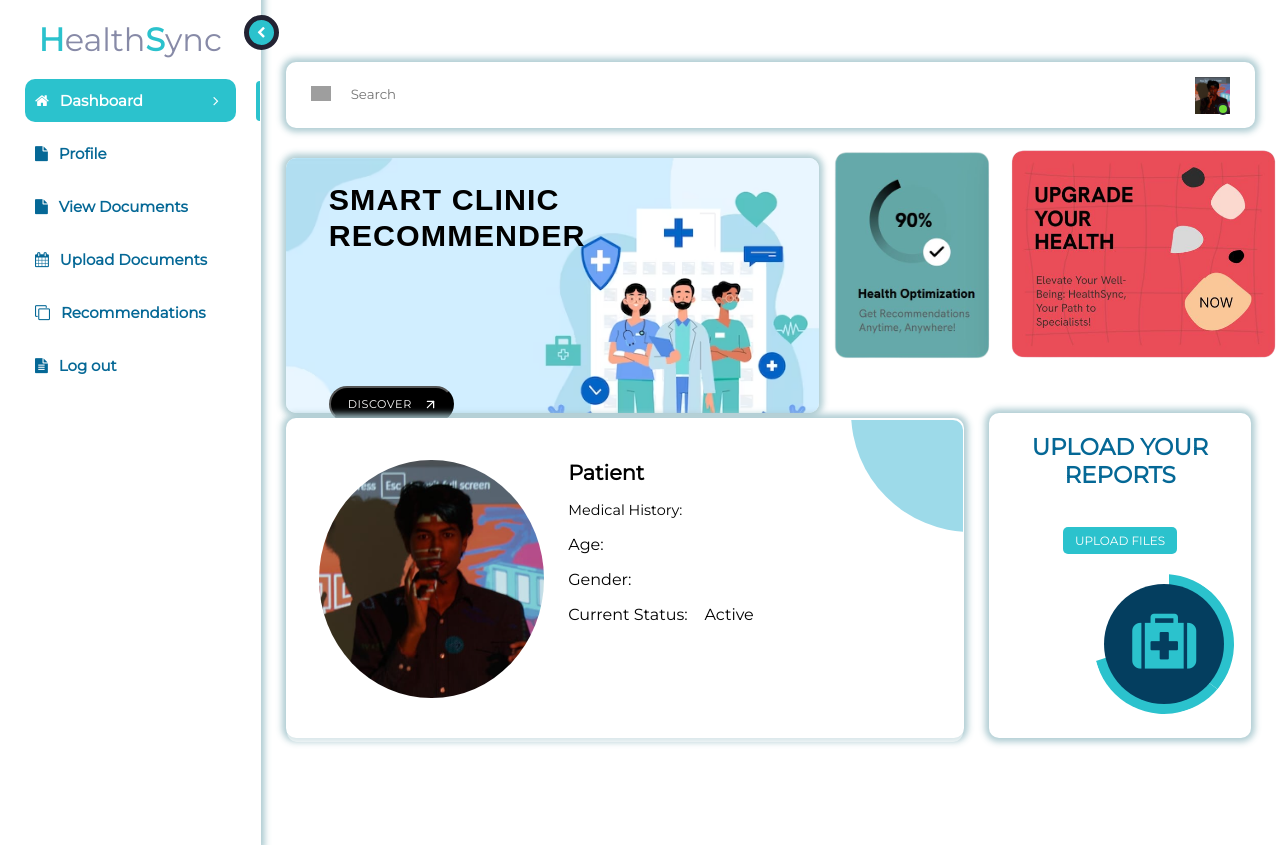
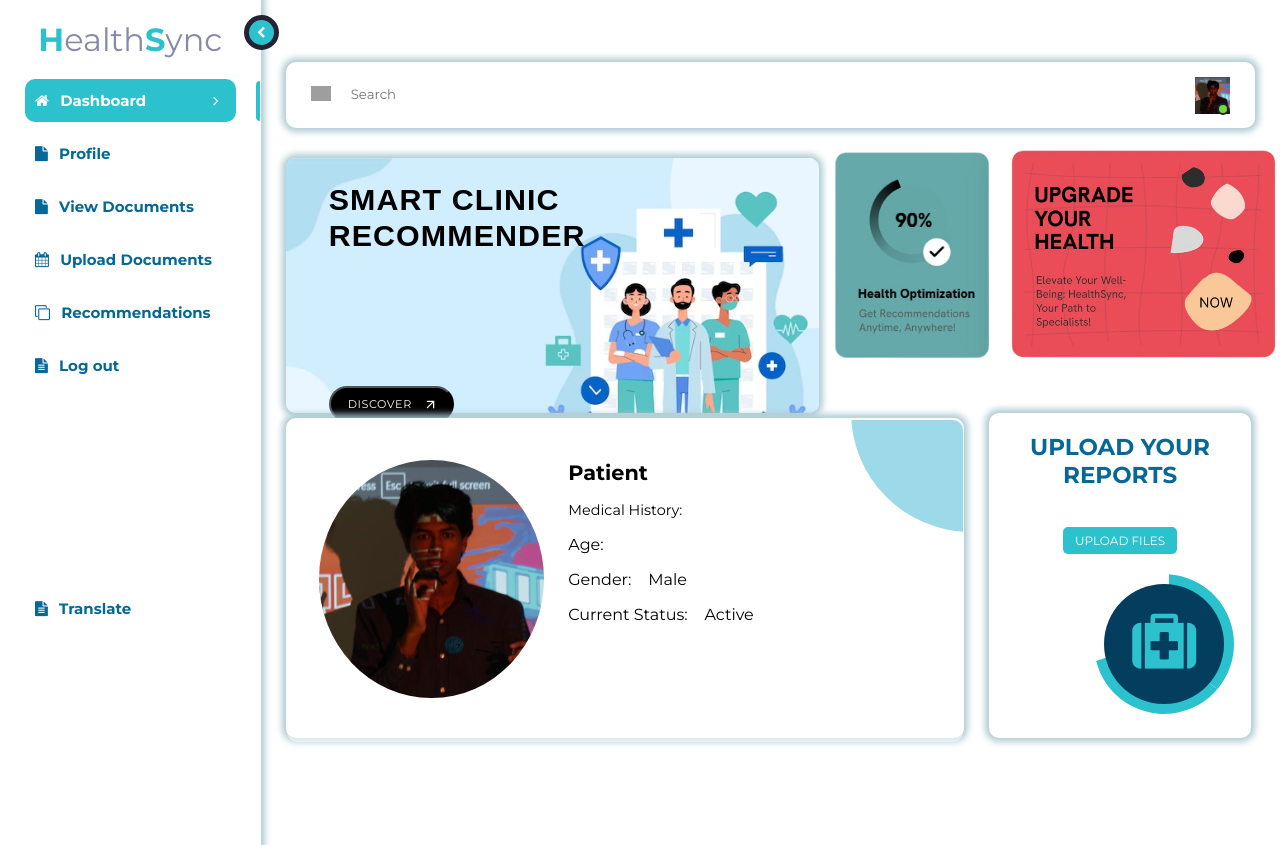
Before and after one commit to aakashrajaraman/HealthSync, a Flask app: template templates/patient_dashboard.html in a window 1280 px wide. Run offline with Flask 2, Linux system fonts and the light colour scheme; the template is opened without the code that fills it, so the values that code supplies are empty; parts of the project's set-up code (start-up, migrations or seed data) failed here and were passed over; grey boxes are pictures that could not be loaded.

Commit message:
Update patient_dashboard.html

```diff
--- a/templates/patient_dashboard.html
+++ b/templates/patient_dashboard.html
@@ -4,7 +4,7 @@
 	<title>Dashboard UI</title>
 	<link rel="stylesheet" type="text/css" href="{{url_for('static',filename='patient_dashboard.css')}}">
 	<link rel="stylesheet" href="https://cdnjs.cloudflare.com/ajax/libs/font-awesome/4.7.0/css/font-awesome.min.css">
-
+    <link rel="stylesheet" href="https://fonts.googleapis.com/css2?family=Montserrat:wght@400;500;700&display=swap">
 
 </head>
 <body>
@@ -22,7 +22,10 @@
     <li><i class="fa fa-file"></i><a href="{{url_for('showDocs')}}"> View Documents</a></li>
 		<li><i class="fa fa-calendar"></i><a href="{{url_for('uploadRedir')}}"> Upload Documents</a></li>
 		<li><i class="fa fa-clone"></i><a href="{{url_for('recRedir')}}"> Recommendations</a></li>
-		<li><i class="fa fa-file-text"></i><a href="{{url_for('logout')}}"> Log out</a></li>
+		<li><i class="fa fa-file-text"></i><a href="{{url_for('logout')}}"> Log out</a></li><br>
+    <br><br><br><br><br><br><br><br><br>
+    <li><i class="fa fa-file-text"></i><a href="#"> Translate</a></li>
+    <li id="google_translate_element"></li>
 
 
 	</ul>
@@ -108,7 +111,7 @@
 
           <ul class="stats">
             <li><p>Gender: &nbsp; &nbsp; </p></li>
-            <p>{{gender}}</p>
+            <p>Male</p>
 
           </ul>
           <ul class="stats">
@@ -148,6 +151,14 @@
 	</div>
 
 </div>
+
+
+<script type="text/javascript">
+  function googleTranslateElementInit() {
+      new google.translate.TranslateElement({ pageLanguage: 'en', layout: google.translate.TranslateElement.InlineLayout.SIMPLE }, 'google_translate_element');
+  }
+</script>
+<script type="text/javascript" src="https://translate.google.com/translate_a/element.js?cb=googleTranslateElementInit"></script>
 
 
 <script src="https://ajax.googleapis.com/ajax/libs/jquery/3.5.1/jquery.min.js"></script>
```
